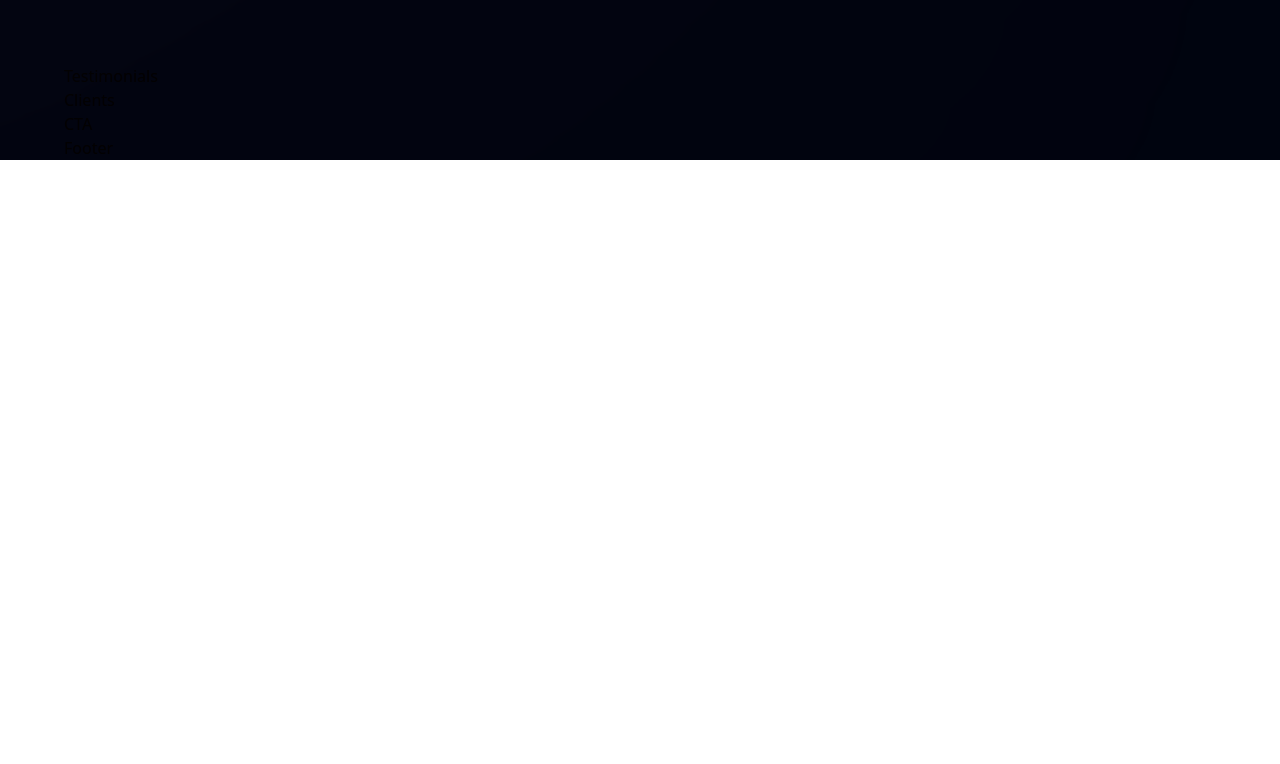
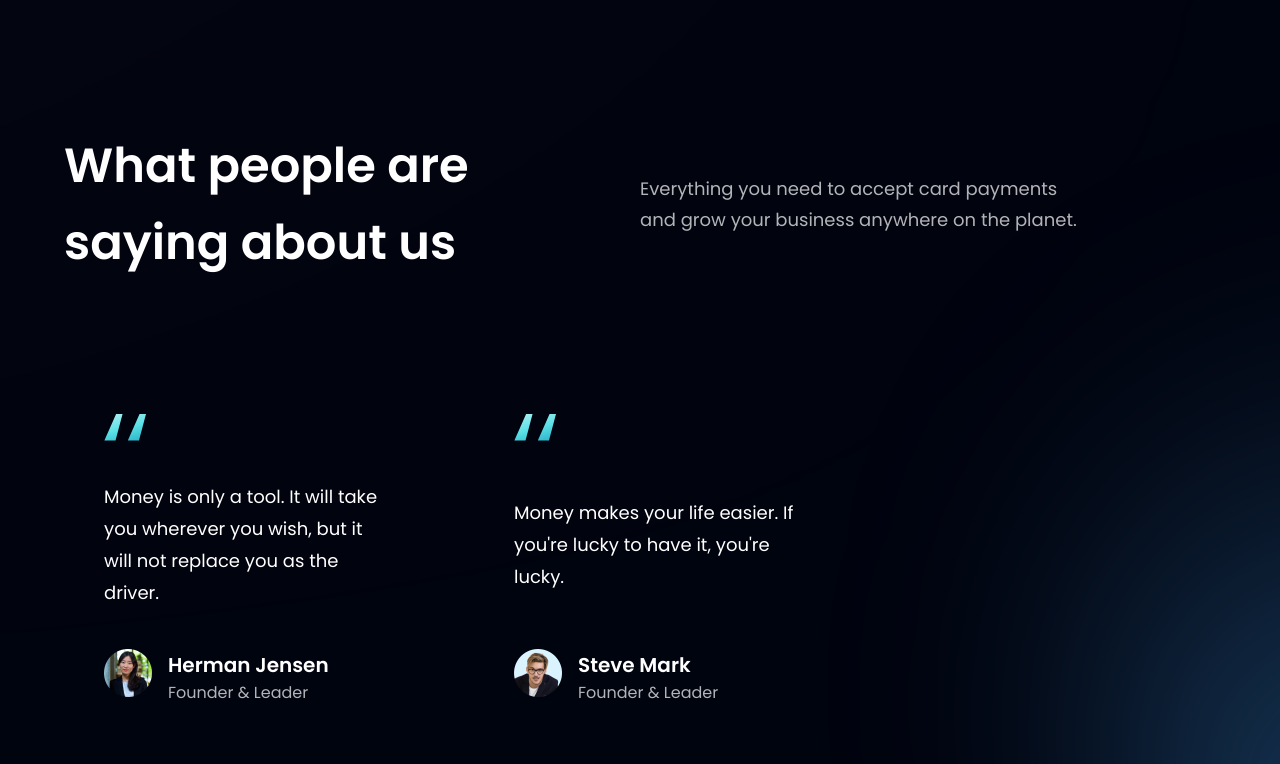
Before and after one commit to vanessalayson/react-2-bank-app, a React (Vite) app: page / in a window 1280 px wide. Shown: the part 2756-3520 px from the top of the page. Before the commit the page ends 2916 px from the top, so only its background shows below. Built offline with nearby package versions, Linux system fonts and the light colour scheme.

Commit message:
Tenth commit. 85% complete

```diff
--- a/src/components/Clients.jsx
+++ b/src/components/Clients.jsx
@@ -1,9 +1,17 @@
-import React from 'react'
+import { clients } from "../constants"
+import styles from "../style"
 
-const Clients = () => {
-  return (
-    <div>Clients</div>
-  )
-}
+const Clients = () => (
+  <section className={`${styles.flexCenter} my-4`}>
+    <div className={`${styles.flexCenter} flex-wrap w-full`}>
+      {clients.map((client) => (
+        <div key={client.id} className={`flex-1 ${styles.flexCenter} sm:min-w-[192px] min-w-[120px]`}>
+          <img src={client.logo} alt="client" className="sm:w-[192px] w-[100px] object-contain" />
+        </div>
+      ))}
+    </div>
+  </section>
+)
+
 
 export default Clients
--- a/src/components/FeedbackCard.jsx
+++ b/src/components/FeedbackCard.jsx
@@ -1,9 +1,26 @@
-import React from 'react'
+import { quotes } from "../assets"
 
-const FeedbackCard = () => {
-  return (
-    <div>FeedbackCard</div>
-  )
-}
+const FeedbackCard = ({ content, name, title, img }) => (
+  <div className='flex justify-between flex-col px-10 py-12 rounded-[20px] max-w-[370px] md:mr-10 sm:mr-5 mr-0 my-5 feedback-card'>
+    <img src={quotes} alt="quotes" className="w-[42px] h-[27px] object-contain" />
+    <p className="font-poppins font-normal text-[18px] leading-[32px] text-white my-10">
+      {content}
+    </p>
+
+    <div className="flex flex-row">
+      <img src={img} alt={name} className="w-[48px] h-[48px]" rounded-full />
+
+      <div className="flex flex-col ml-4">
+        <h4 className="font-poppins font-semibold text-[20px] leading-[32px] text-white">
+          {name}
+        </h4>
+        <p className="font-poppins font-normal text-[16px] leading-[24px] text-dimWhite">
+          {title}
+        </p>
+      </div>
+    </div>
+  </div>
+)
+
 
 export default FeedbackCard
--- a/src/components/Testimonials.jsx
+++ b/src/components/Testimonials.jsx
@@ -1,9 +1,30 @@
-import React from 'react'
+import { feedback } from "../constants"
+import styles from "../style"
+import FeedbackCard from './FeedbackCard'
 
-const Testimonials = () => {
-  return (
-    <div>Testimonials</div>
-  )
-}
+const Testimonials = () => (
+  <section id="clients" className={`${styles.paddingY} ${styles.flexCenter} flex-col relative`}>
+    {/* to do */}
+    <div className="absolute z-[0] w-[60%] h-[60%] -right-[50%] rounded-full blue__gradient" />
+
+    <div className="w-full flex justify-between items-center md:flex-row flex-col sm:mb-16 mb-6 relative z-[1]">
+      <h1 className={styles.heading2}>
+        What people are <br className="sm:block hidden" /> saying about us
+      </h1>
+      <div className="w-full md:mt-0 mt-6">
+        <p className={`${styles.paragraph} text-left max-w-[450px]`}>
+          Everything you need to accept card payments and grow your business anywhere on the planet.
+        </p>
+      </div>
+    </div>
+
+    <div className="flex flex-wrap sm:justify-start justify-center w-full feedback-container relative z-[1]">
+      {feedback.map((card) => (
+        <FeedbackCard key={card.id} {...card} />
+      ))}
+    </div>
+  </section>
+)
+
 
 export default Testimonials
```
